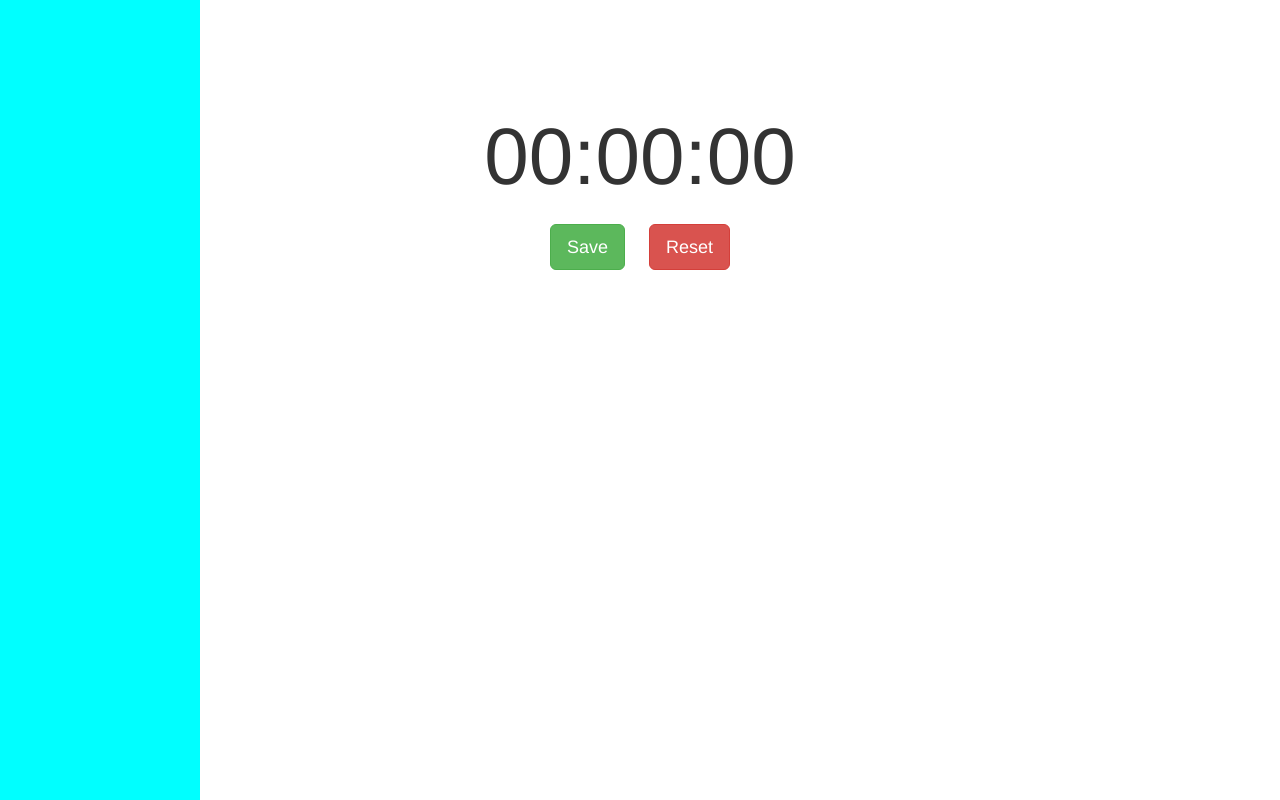
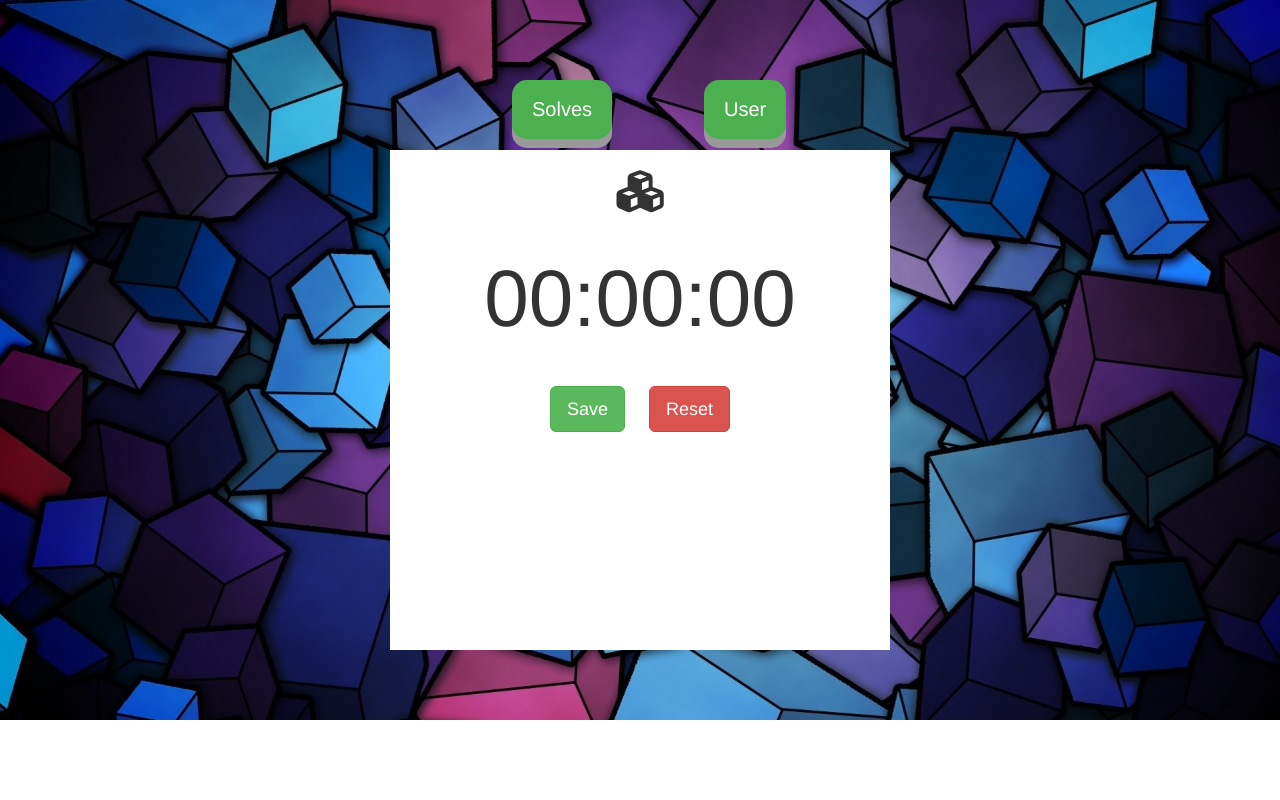
Before and after one commit to CUBE-VIT/cube-timer, a PHP site: page / in a window 1280 px wide. Run offline with PHP 8.4, Linux system fonts and the light colour scheme; some libraries are stand-ins or nearby versions.

Commit message:
Added some styles

```diff
--- a/index.css
+++ b/index.css
@@ -8,26 +8,105 @@
     font-size:80px;
     text-align: center;
     margin: 0px auto 10px auto;
-    z-index:-1;
+    z-index:5;
     position: relative;
-    top:100px;
+    top:30px;
+
 }
 
 .buttons{
     text-align: center;
     position: relative;
-    top:100px;
+    top:50px;
 }
 
-.sidenav{
+#sidenav-l{
   height: 100%;
-  width: 200px;
+  width: 0;
   position: fixed;
   z-index: 1;
   top: 0;
   left: 0;
-  background-color: #111;
   overflow-x: hidden;
-  background-color: aqua;
+  transition: 0.25s;
+  background-color: rgb(0, 0, 0);
+  color:white;
 
 }
+#sidenav-r{
+  height: 100%;
+  width: 0;
+  position: fixed;
+  z-index: 1;
+  top: 0;
+  right: 0;
+  overflow-x: hidden;
+  transition: 0.25s;
+  background-color: rgb(0, 0, 0);
+  color: white;
+
+  }
+
+  .disbut{
+    width: 500px;
+	height: 500px;
+	background-color: white;
+
+	position: absolute;
+	top:0;
+	bottom: 0;
+	left: 0;
+	right: 0;
+
+	margin: auto;
+  }
+
+
+
+  .solveside{
+    position: fixed;
+    top: 10%;
+    left:40%;
+    padding: 15px 20px;
+    font-size: 20px;
+    text-align: center;
+    cursor: pointer;
+    outline: none;
+    color: #fff;
+    background-color: #4CAF50;
+    border: none;
+    border-radius: 15px;
+    box-shadow: 0 9px #999;
+
+  }
+  .solveside:hover {background-color: #3e8e41}
+
+  .solveside:active {
+    background-color: #3e8e41;
+    box-shadow: 0 5px #666;
+    transform: translateY(4px);
+  }
+
+  .userside{
+    position: fixed;
+    top: 10%;
+    left:55%;
+    padding: 15px 20px;
+    font-size: 20px;
+    text-align: center;
+    cursor: pointer;
+    outline: none;
+    color: #fff;
+    background-color: #4CAF50;
+    border: none;
+    border-radius: 15px;
+    box-shadow: 0 9px #999;
+
+  }
+  .userside:hover {background-color: #3e8e41}
+
+  .userside:active {
+    background-color: #3e8e41;
+    box-shadow: 0 5px #666;
+    transform: translateY(4px);
+  }
--- a/index.html
+++ b/index.html
@@ -8,27 +8,49 @@
     <link rel="stylesheet" href="https://maxcdn.bootstrapcdn.com/bootstrap/3.4.1/css/bootstrap.min.css">
 
     <link rel="stylesheet" href="index.css">
+    <script src="https://kit.fontawesome.com/95e41cfd78.js" crossorigin="anonymous"></script>
+    <script type="text/javascript" src="stopWatch.js"></script>
     <script type="text/javascript" src="https://ajax.googleapis.com/ajax/libs/jquery/1.6.1/jquery.min.js"></script>
-    <script type="text/javascript" src="stopWatch.js"></script>
 
 </head>
-<body>
+<body style=" background-image: url(./img/cubebg1.jpg);background-repeat: no-repeat;background-size: cover;";>
 
-    <div class="container">
-        <div class="sidenav" id="sidenav">
+<div class="container">
+        <div id="sidenav-l"  style="text-align: center;"><br>
+            <i style="margin-left: 70%;margin-top:-10px;cursor: pointer;" class="fas fa-times fa-2x" onclick="closelNav()"></i><br>
+            <i style="margin: auto;" class="fas fa-stopwatch fa-4x"></i><br>
+            <p style="font-family:Verdana, Geneva, Tahoma, sans-serif;font-weight: 600;margin-top: 5px;">Solve Times</p>
+
+            <div id="sidenav"></div>
 
         </div>
+    <div class="stickers">
+        <div>
+            <button class="solveside" onclick="openlNav()" style="cursor: pointer;">Solves</button>
+        </div>
+        <div class="userside" onclick="openrNav()" style="cursor: pointer;" >User</div>
+    </div>
+    <div class="disbut" style="text-align: center;">
+        <i style="margin: auto;margin-top: 20px;" class="fas fa-cubes fa-3x"></i><br>
         <div id="display">
             00:00:00
         </div>
 
-      <div  class="buttons">
-        <button id ="save" onclick="save()" class="btn btn-success btn-lg" style="margin-right:10px ;">Save</button>
-        <button id ="rst" onclick="reset()" class="btn btn-danger btn-lg" style="margin-left:10px ;">Reset</button>
+        <div  class="buttons">
+            <button id ="save" onclick="save()" class="btn btn-success btn-lg" style="margin-right:10px ;">Save</button>
+            <button id ="rst" onclick="reset()" class="btn btn-danger btn-lg" style="margin-left:10px ;">Reset</button>
 
-      </div>
+        </div>
     </div>
+    </div>
+    <div id="sidenav-r"  style="text-align: center;"><br>
+        <i style="margin-right: 70%;margin-top:-10px;cursor: pointer;" class="fas fa-times fa-2x" onclick="closerNav()"></i><br>
+        <i style="margin: auto;" class="fas fa-user fa-4x"></i><br>
+        <p style="font-family:Verdana, Geneva, Tahoma, sans-serif;font-weight: 600;margin-top: 5px;">Feliks Zemdegs</p>
+
+</div>
     <script src="https://maxcdn.bootstrapcdn.com/bootstrap/3.4.1/js/bootstrap.min.js"></script>
+
     <script type="text/javascript">
     var c=0;
         $(document).ready(function() {
@@ -56,5 +78,38 @@
           });
         });
       </script>
+      <script>
+          var c1=0,c2=0;
+        function openlNav() {
+          if(c1%2==0){
+            document.getElementById("sidenav-l").style.width = "200px";
+            c1++;
+          }
+          else if(c1%2!=0){
+            document.getElementById("sidenav-l").style.width = "0";
+            c1++;
+          }
+
+        }
+
+        function closelNav() {
+          document.getElementById("sidenav-l").style.width = "0";
+        }
+        function openrNav() {
+            if(c2%2==0){
+            document.getElementById("sidenav-r").style.width = "200px";
+            c2++;
+          }
+          else if(c2%2!=0){
+            document.getElementById("sidenav-r").style.width = "0";
+            c2++;
+          }
+
+        }
+
+        function closerNav() {
+          document.getElementById("sidenav-r").style.width = "0";
+        }
+    </script>
 </body>
 </html>
```
Also changed, not shown: img/cubebg1.jpg (added).
